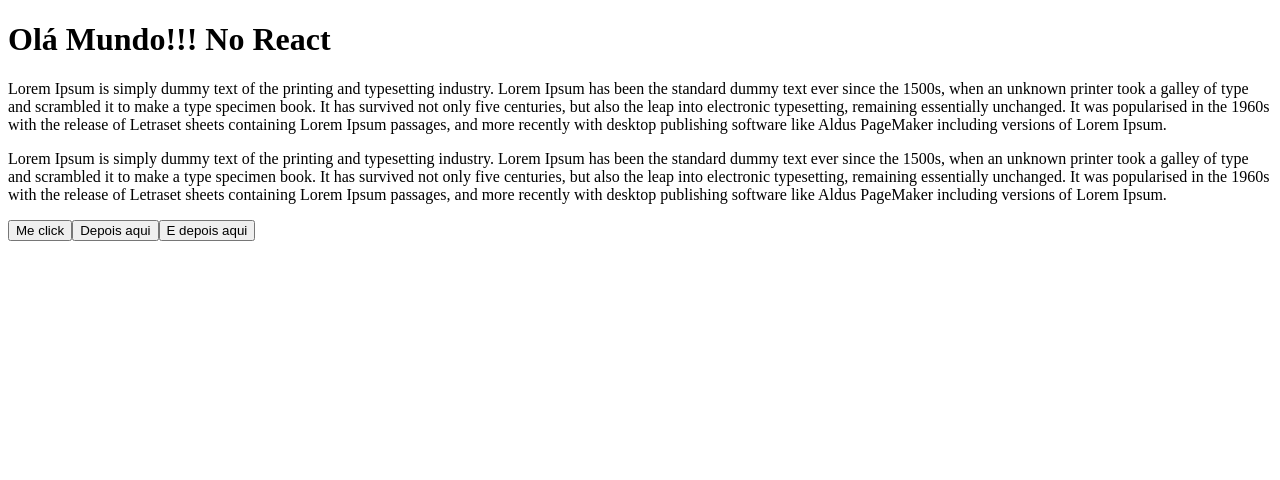
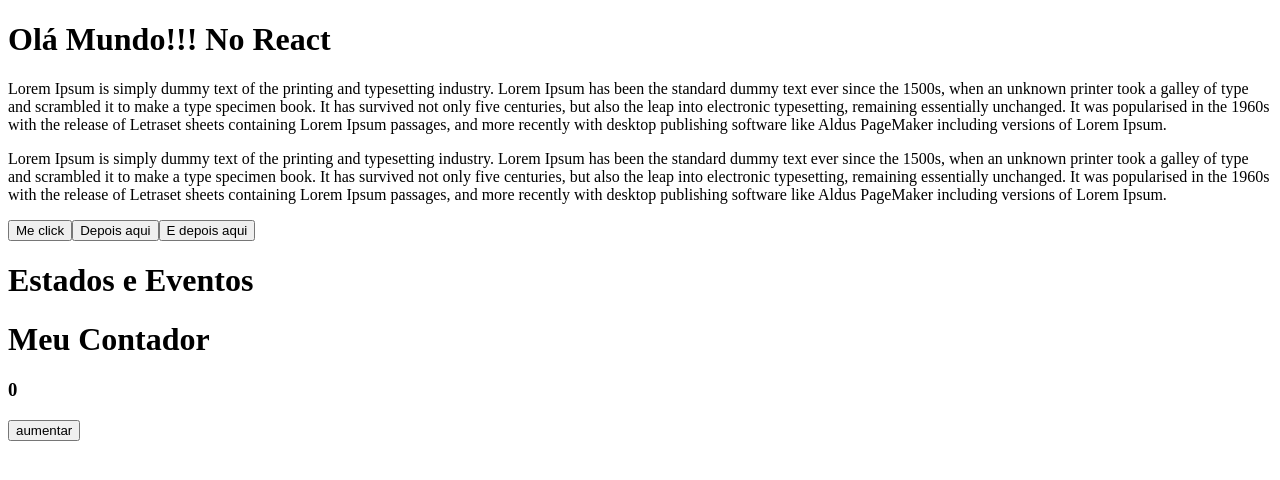
Before and after one commit to stumpf-alexandre/adaLetsCode, a React (Vite) app in the folder cursoAdaReact/projetoReact/: page / in a window 1280 px wide. Shown: the top 480 px of the page. Built offline with nearby package versions, Linux system fonts and the light colour scheme.

Commit message:
estados e eventos com react

```diff
--- a/cursoAdaReact/projetoReact/src/App.jsx
+++ b/cursoAdaReact/projetoReact/src/App.jsx
@@ -1,4 +1,6 @@
+import MeuContador from "./MeuContador"
 import MeuComponente from "./components/MeuComponents"
+
 
 function App() {
 
@@ -12,7 +14,13 @@
       <MeuBotao conteudo='Me click'/>
       <MeuBotao conteudo='Depois aqui'/>
       <MeuBotao conteudo='E depois aqui'/>
+
+      <div>
+        <h1>Estados e Eventos</h1>
+        <MeuContador/>
+      </div>
     </div>
+
   )
 }
 function MeuBotao(props) {
--- /dev/null
+++ b/cursoAdaReact/projetoReact/src/MeuContador.jsx
@@ -0,0 +1,16 @@
+import { useState }  from "react"
+
+export default function MeuContador () {
+    const [contador, setContador] = useState(0)
+
+    function aumentar() {
+        setContador(contador + 1)
+    }
+    return (
+        <div>
+            <h1>Meu Contador</h1>
+            <h3>{contador}</h3>
+            <button onClick={aumentar}>aumentar</button>
+        </div>
+    )
+}
```
